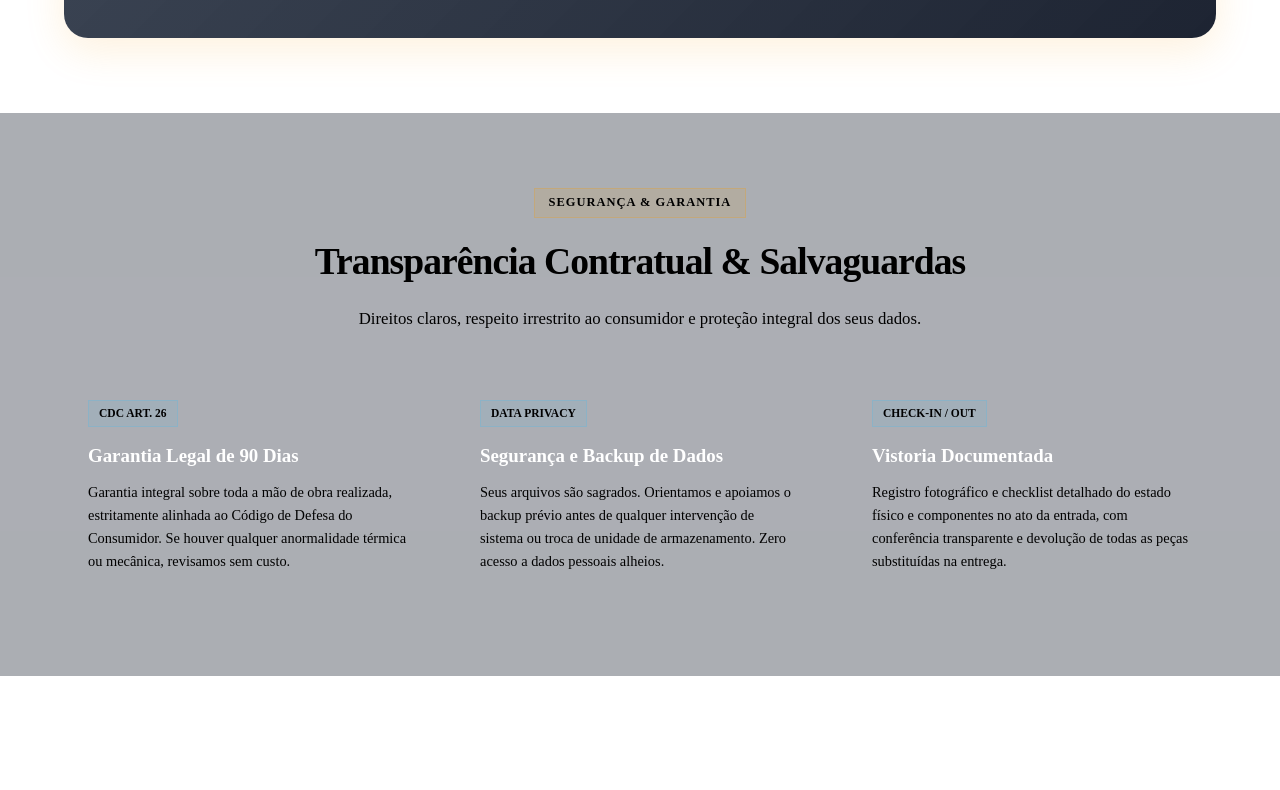
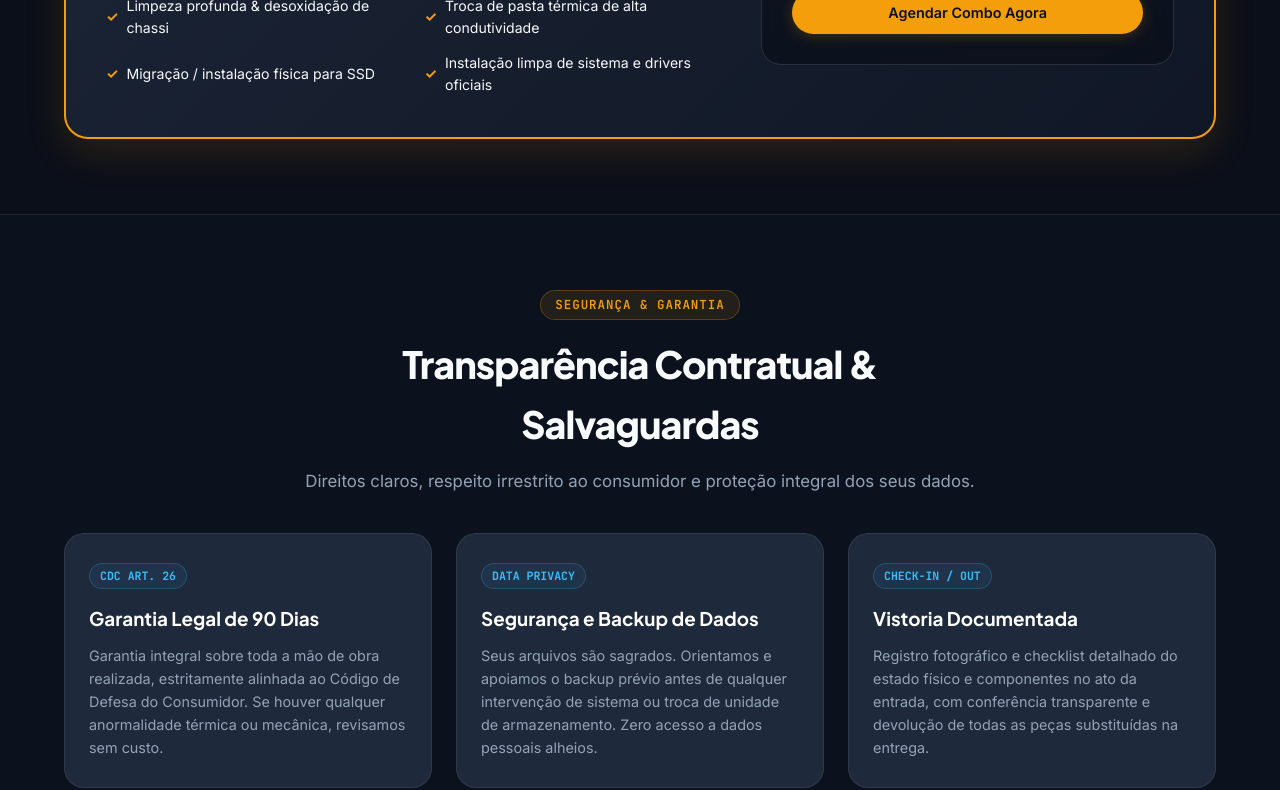
Before and after one commit to sothiss/ethopipe, a plain HTML site: page index.html in a window 1280 px wide. Shown: the part 2010-2800 px from the top of the page. Drawn offline with Linux system fonts and the light colour scheme.

Commit message:
feat: integrate Google Analytics and Tag Manager and update site branding and styles

```diff
--- a/index.html
+++ b/index.html
@@ -1,23 +1,64 @@
 <!DOCTYPE html>
 <html lang="pt-BR">
 <head>
-    <meta charset="UTF-8">
-    <meta name="viewport" content="width=device-width, initial-scale=1.0">
-    <title>The Transparency Project 1.0 — EthoPipe Core Portal</title>
-    <meta name="description" content="Open-science computational ethology infrastructure. Standardizing qualitative canine observation data into deterministic, machine-readable datasets.">
-    <style>
-        :root {
-            --bg-primary: #0f172a;
-            --bg-secondary: #1e293b;
-            --border-color: #334155;
-            --text-primary: #f8fafc;
-            --text-secondary: #94a3b8;
-            --accent-blue: #38bdf8;
-            --accent-green: #34d399;
-            --accent-warn: #fb7185;
-            --font-stack: -apple-system, BlinkMacSystemFont, "Segoe UI", Roboto, Helvetica, Arial, sans-serif;
-            --grid-gap: 1.5rem;
-        }
+    <!-- Google tag (gtag.js) -->
+<script async src="https://www.googletagmanager.com/gtag/js?id=GT-WRCT9QJ7"></script>
+<script>
+  window.dataLayer = window.dataLayer || [];
+  function gtag(){dataLayer.push(arguments);}
+  gtag('js', new Date());
+
+  gtag('config', 'GT-WRCT9QJ7');
+</script>
+  <!-- Google Tag Manager -->
+  <script>(function(w,d,s,l,i){w[l]=w[l]||[];w[l].push({'gtm.start':
+  new Date().getTime(),event:'gtm.js'});var f=d.getElementsByTagName(s)[0],
+  j=d.createElement(s),dl=l!='dataLayer'?'&l='+l:'';j.async=true;j.src=
+  'https://www.googletagmanager.com/gtm.js?id='+i+dl;f.parentNode.insertBefore(j,f);
+  })(window,document,'script','dataLayer','GTM-MZ752M23');</script>
+  <!-- End Google Tag Manager -->
+  <meta charset="UTF-8" />
+  <meta name="viewport" content="width=device-width, initial-scale=1.0" />
+  <title>The Transparency Project — Manutenção de Hardware Modular · Planalto Paulista, São Paulo</title>
+  <meta name="description" content="Estúdio de manutenção modular, limpeza preventiva e revitalização de computadores desktop no Planalto Paulista, São Paulo. Tabela fixa, peças a preço de custo e bancada dedicada." />
+
+  <!-- Google Fonts: Plus Jakarta Sans, Inter, JetBrains Mono -->
+  <link rel="preconnect" href="https://fonts.googleapis.com">
+  <link rel="preconnect" href="https://fonts.gstatic.com" crossorigin>
+  <link href="https://fonts.googleapis.com/css2?family=Inter:wght@400;500;600&family=JetBrains+Mono:wght@400;500;600;700&family=Plus+Jakarta+Sans:wght@500;600;700;800&display=swap" rel="stylesheet">
+
+  <style>
+    :root {
+      /* Material You / Modern Tech Studio Palette */
+      --canvas: #0b0f19;
+      --surface-deep: #111827;
+      --surface-card: #1e293b;
+      --surface-card-hover: #24344d;
+      --border-subtle: rgba(255, 255, 255, 0.08);
+      --border-card: rgba(255, 255, 255, 0.12);
+
+      --accent-amber: #f59e0b;
+      --accent-amber-glow: rgba(245, 158, 11, 0.22);
+      --accent-amber-hover: #fbbf24;
+
+      --accent-cyan: #38bdf8;
+      --accent-cyan-glow: rgba(56, 189, 248, 0.25);
+
+      --text-white: #f8fafc;
+      --text-muted: #94a3b8;
+      --text-dim: #64748b;
+
+      --font-heading: 'Plus Jakarta Sans', -apple-system, BlinkMacSystemFont, 'Segoe UI', Roboto, sans-serif;
+      --font-body: 'Inter', -apple-system, BlinkMacSystemFont, 'Segoe UI', Roboto, sans-serif;
+      --font-mono: 'JetBrains Mono', monospace;
+
+      --radius-sm: 8px;
+      --radius-md: 12px;
+      --radius-2xl: 20px;
+      --radius-full: 9999px;
+
+      --transition: all 0.25s cubic-bezier(0.16, 1, 0.3, 1);
+    }
 
     * {
       box-sizing: border-box;
```
